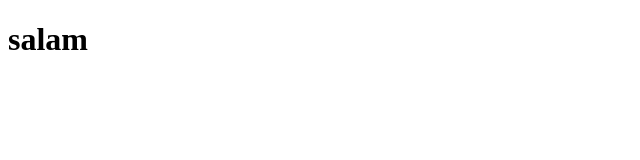
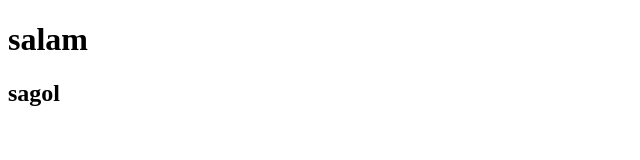
Before and after one commit to Zameddin/github, a plain HTML site: page index.html in a window 1280 px wide. Shown: the full height of the page, 0-640 px from the left. Drawn offline with Linux system fonts and the light colour scheme.

Commit message:
githubtest

```diff
--- a/index.html
+++ b/index.html
@@ -7,5 +7,6 @@
 </head>
 <body>
     <h1>salam</h1>
+    <h2>sagol</h2>
 </body>
 </html>
```
